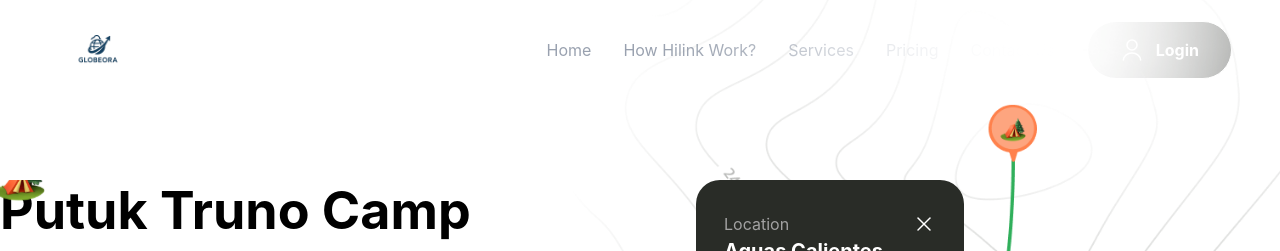
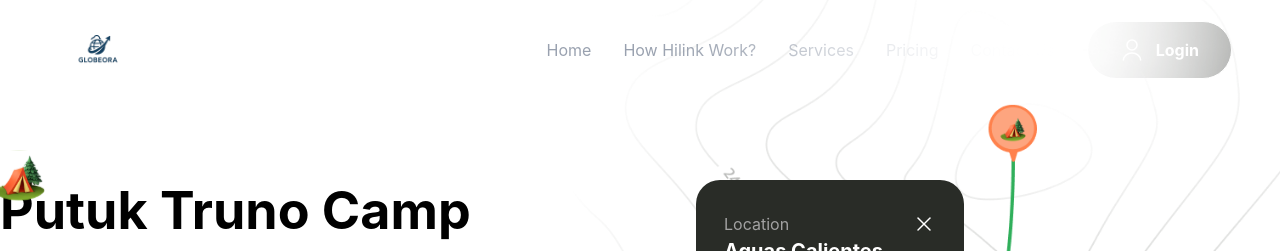
Before and after one commit to krishnasahu22032003/Travel-website-landing-page, a React (Vite) app: page / in a window 1280 px wide. Shown: the top 251 px of the page. Built offline with nearby package versions, Linux system fonts and the light colour scheme.

Commit message:
Slgiht upadtes in index.css

```diff
--- a/src/components/Camp.jsx
+++ b/src/components/Camp.jsx
@@ -19,7 +19,7 @@ const CampSite = ({ backgroundImage, title, subtitle, peopleJoined }) => {
       className="camp-tilt"
     >
       <div
-        className="camp-card h-[640px] w-full sm:w-[640px] md:w-[760px] lg:w-[880px] min-w-[320px] bg-cover bg-no-repeat will-change-transform lg:rounded-r-5xl 2xl:rounded-5xl"
+        className="camp-card h-[640px] w-full sm:w-[640px] md:w-[760px] lg:w-[980px] min-w-[320px] bg-cover bg-no-repeat will-change-transform lg:rounded-r-5xl 2xl:rounded-5xl"
         style={{ backgroundImage: `url(${backgroundImage})` }}
       >
         <div className="flex h-full flex-col items-start justify-between p-6 lg:px-20 lg:py-10">
--- a/src/index.css
+++ b/src/index.css
@@ -5,10 +5,10 @@
     margin: 0;
     padding: 0;
     box-sizing: border-box;
-     overflow-x: hidden;
+     /* overflow-x: hidden;
   scrollbar-width: none;
   -ms-overflow-style: none;
-
+   */
   }
 
   body {
@@ -45,7 +45,7 @@
 
 }
 @layer base{
-   html, body {
+   /* html, body {
     overflow-x: hidden;
     scrollbar-width: none;
     -ms-overflow-style: none;
@@ -54,7 +54,7 @@
   html::-webkit-scrollbar,
   body::-webkit-scrollbar {
     display: none;
-  }
+  } */
   .text-green-50 { color: var(--color--green-50); }
   .text-green-90 { color: var(--color--green-90); }
   .bg-green-50 { background-color: var(--color--green-50); }
```
